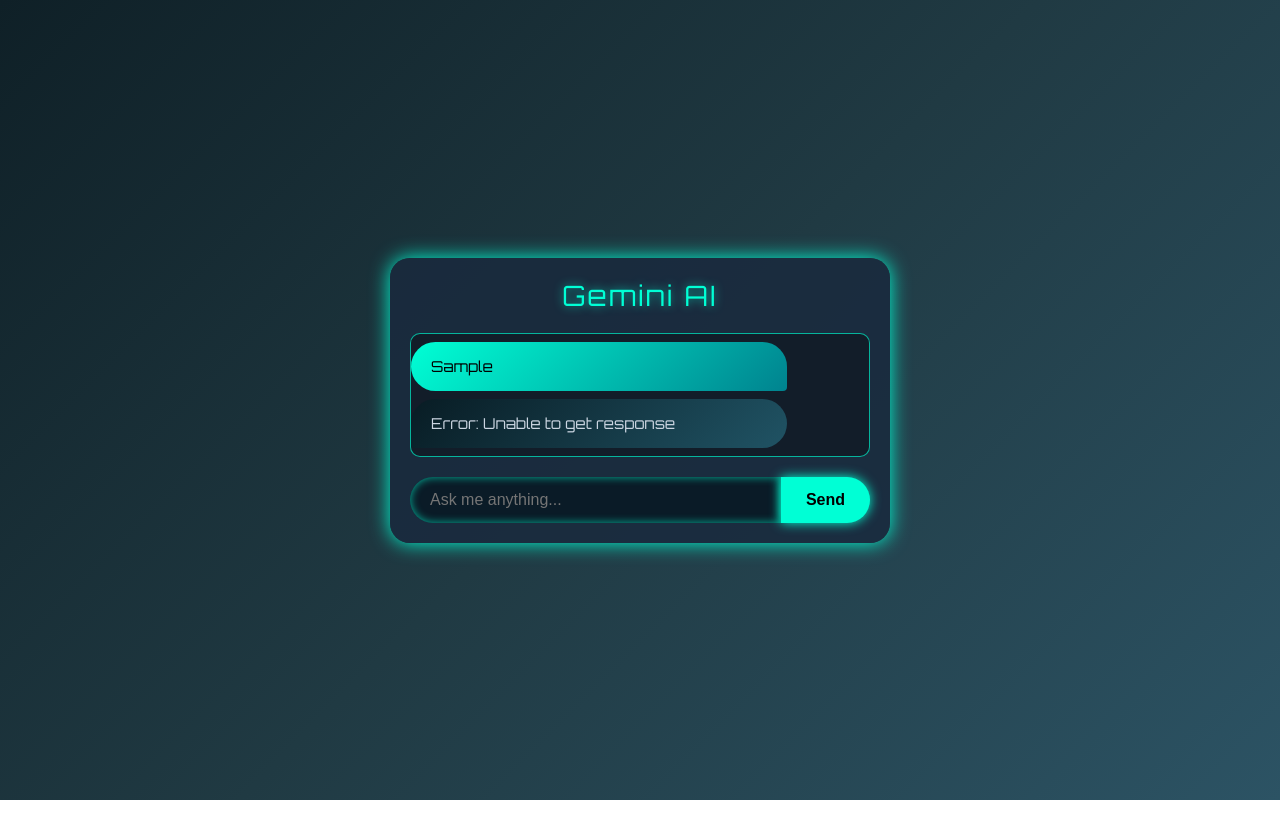
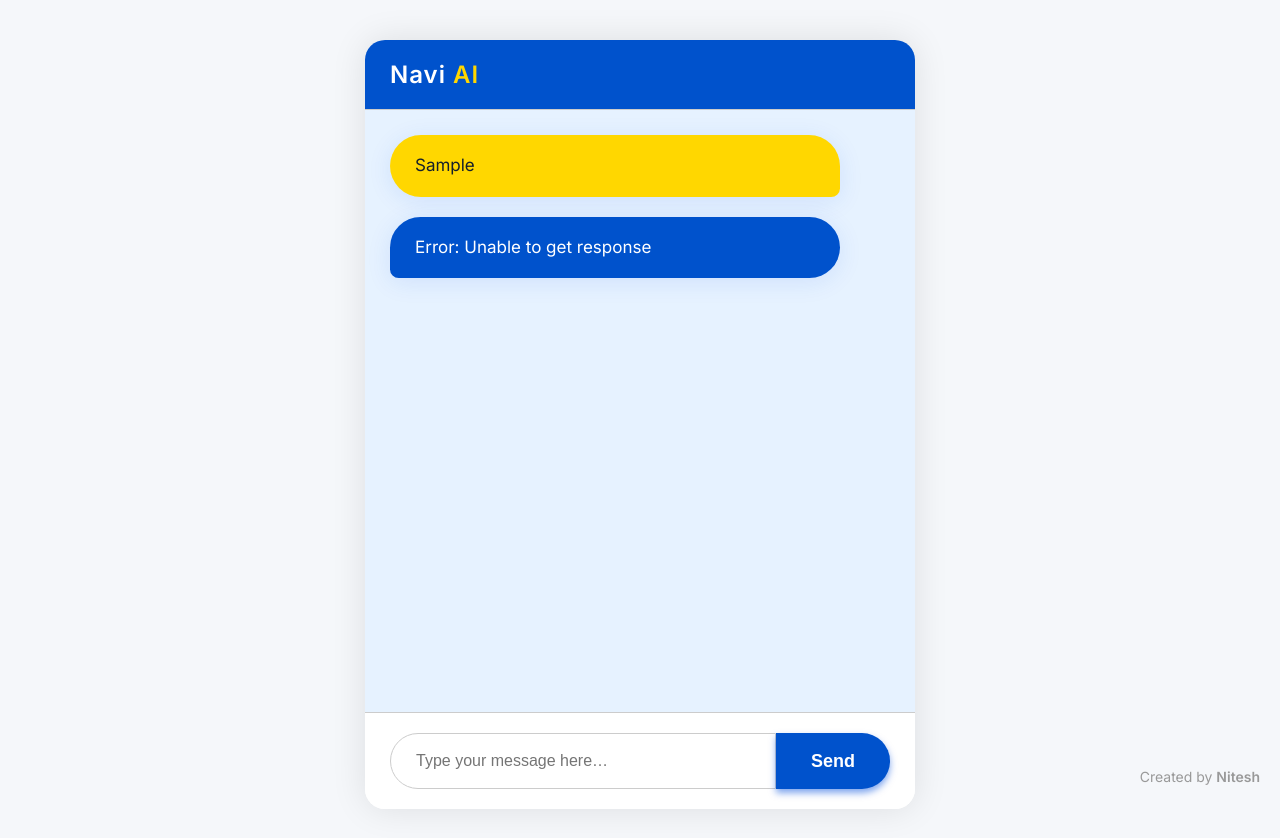
Before and after one commit to niteshver/perplexity-chatbot-backend, a website: page public/index.html in a window 1280 px wide. Both pictures are taken after typing "Sample" into the empty fields and a click on the button "Send". Before the commit the page ends 800 px from the top, so only its background shows below. Drawn offline with Linux system fonts and the light colour scheme; no server answers.

Commit message:
Revamp chat application UI and styles
Updated the title, styles, and structure of the chat application. Changed font, colors, and layout for improved aesthetics.

```diff
--- a/public/index.html
+++ b/public/index.html
@@ -3,108 +3,129 @@
 <head>
 <meta charset="UTF-8" />
 <meta name="viewport" content="width=device-width, initial-scale=1" />
-<title>Gemini Chatbot</title>
+<title>Navi AI Chat</title>
 <style>
-  @import url('https://fonts.googleapis.com/css2?family=Orbitron&display=swap');
+  @import url('https://fonts.googleapis.com/css2?family=Inter:wght@400;600&display=swap');
 
+  /* Reset & Base */
   body {
     margin: 0;
-    background: linear-gradient(135deg, #0f2027, #203a43, #2c5364);
-    height: 100vh;
-    font-family: 'Orbitron', sans-serif;
-    color: #cbd5e1;
+    background: #f5f7fa;
+    font-family: 'Inter', sans-serif;
+    color: #15202B;
     display: flex;
     justify-content: center;
-    align-items: center;
+    align-items: flex-start;
+    padding: 40px 0;
+    height: 100vh;
+    position: relative;
   }
 
-  #chat-container {
-    background: rgba(25, 42, 62, 0.85);
-    width: 460px;
-    max-width: 90vw;
+  #app {
+    width: 550px;
+    background: #ffffff;
+    box-shadow: 0 0 35px rgba(0, 0, 0, 0.1);
     border-radius: 20px;
-    box-shadow: 0 0 20px #00ffd5;
     display: flex;
     flex-direction: column;
-    padding: 20px;
+    overflow: hidden;
   }
 
-  header {
-    font-size: 28px;
-    color: #00ffd5;
-    text-align: center;
-    margin-bottom: 20px;
-    letter-spacing: 2px;
-    text-shadow: 0 0 10px #00ffd5aa;
+  /* Top Navigation */
+  nav {
+    background: #0052cc;
+    padding: 20px 25px;
+    color: white;
+    font-size: 24px;
+    font-weight: 600;
+    letter-spacing: 1px;
+    user-select: none;
   }
 
+  nav span {
+    color: #FFD700;
+  }
+
+  /* Chat Container */
+  #chat-container {
+    flex-grow: 1;
+    display: flex;
+    flex-direction: column;
+    height: 700px;
+  }
+
+  /* Messages Area */
   #messages {
-    flex: 1;
+    flex-grow: 1;
     overflow-y: auto;
-    padding-right: 10px;
-    border: 1px solid #00ffd5aa;
-    border-radius: 10px;
-    background: #121d29;
-    margin-bottom: 20px;
-    height: 400px;
+    padding: 25px 25px 0 25px;
+    background: #E6F2FF;
+    border-top: 1px solid #ccc;
   }
 
   .message {
-    max-width: 75%;
-    margin: 8px 0;
-    padding: 14px 20px;
-    border-radius: 30px;
-    font-size: 15px;
-    line-height: 1.4;
+    max-width: 80%;
+    margin-bottom: 20px;
+    padding: 18px 25px;
+    border-radius: 35px;
+    font-size: 17px;
+    line-height: 1.5;
+    box-shadow: 0 4px 24px rgb(0 78 221 / 10%);
     opacity: 0;
-    animation: fadeIn 0.6s forwards;
+    animation: fadeIn 0.5s forwards;
   }
 
-  .user {
-    background: linear-gradient(135deg, #00ffd5, #00838f);
-    align-self: flex-end;
-    color: #000;
-    border-bottom-right-radius: 5px;
+  .message.bot {
+    background: #0052cc;
+    color: white;
+    align-self: flex-start;
+    border-bottom-left-radius: 10px;
   }
 
-  .bot {
-    background: linear-gradient(135deg, #081c24, #205364);
-    color: #cbd5e1;
-    align-self: flex-start;
-    border-bottom-left-radius: 5px;
+  .message.user {
+    background: #FFD700;
+    color: #15202B;
+    align-self: flex-end;
+    border-bottom-right-radius: 10px;
   }
 
+  /* Input Area */
   #input-area {
     display: flex;
+    border-top: 1px solid #ccc;
+    background: white;
+    padding: 20px 25px;
   }
 
   #input {
-    flex: 1;
-    padding: 14px 20px;
-    border-radius: 30px 0 0 30px;
-    border: none;
+    flex-grow: 1;
+    padding: 18px 25px;
     font-size: 16px;
+    border-radius: 45px 0 0 45px;
+    border: 1px solid #ccc;
     outline: none;
-    background: #0a1b27;
-    color: #cbd5e1;
-    box-shadow: 0 0 8px #00ffd5aa inset;
+    transition: border-color 0.3s ease;
+  }
+
+  #input:focus {
+    border-color: #0052cc;
   }
 
   #send-btn {
-    background: #00ffd5;
+    background: #0052cc;
     border: none;
-    padding: 0 25px;
-    font-weight: bold;
-    font-size: 16px;
-    border-radius: 0 30px 30px 0;
+    padding: 0 35px;
+    font-size: 18px;
+    font-weight: 600;
+    border-radius: 0 45px 45px 0;
+    color: white;
     cursor: pointer;
-    box-shadow: 0 0 12px #00ffd5;
-    color: #000;
     transition: background 0.3s ease;
+    box-shadow: 0 4px 7px rgb(0 78 221 / 50%);
   }
 
   #send-btn:hover {
-    background: #00c3aa;
+    background: #003d99;
   }
 
   @keyframes fadeIn {
@@ -112,28 +133,53 @@
       opacity: 1;
     }
   }
+
+  /* Scrollbar */
+  #messages::-webkit-scrollbar {
+    width: 8px;
+  }
+  #messages::-webkit-scrollbar-thumb {
+    background-color: #0052cc;
+    border-radius: 20px;
+  }
+
+  /* Footer credit */
+  #footer-credit {
+    position: fixed;
+    bottom: 15px;
+    right: 20px;
+    color: #999;
+    font-size: 14px;
+    font-weight: 500;
+    font-family: 'Inter', sans-serif;
+    user-select: none;
+  }
 </style>
 </head>
 <body>
-  <div id="chat-container">
-    <header>Gemini AI</header>
-    <div id="messages" aria-live="polite" aria-label="Chat messages"></div>
-    <div id="input-area">
-      <input id="input" type="text" placeholder="Ask me anything..." aria-label="Type your message" />
-      <button id="send-btn" aria-label="Send message">Send</button>
+  <div id="app">
+    <nav>Navi <span>AI</span></nav>
+    <div id="chat-container">
+      <div id="messages" aria-live="polite" aria-label="Chat messages"></div>
+      <div id="input-area">
+        <input id="input" type="text" placeholder="Type your message here…" aria-label="Chat message input" autocomplete="off" />
+        <button id="send-btn" aria-label="Send message">Send</button>
+      </div>
     </div>
   </div>
 
+  <div id="footer-credit">Created by <strong>Nitesh</strong></div>
+
   <script>
-    const messagesDiv = document.getElementById('messages');
     const input = document.getElementById('input');
     const sendBtn = document.getElementById('send-btn');
+    const messagesDiv = document.getElementById('messages');
 
     function addMessage(text, className) {
-      const div = document.createElement('div');
-      div.className = 'message ' + className;
-      div.textContent = text;
-      messagesDiv.appendChild(div);
+      const msg = document.createElement('div');
+      msg.className = 'message ' + className;
+      msg.textContent = text;
+      messagesDiv.appendChild(msg);
       messagesDiv.scrollTop = messagesDiv.scrollHeight;
     }
 
@@ -149,13 +195,15 @@
           headers: { 'Content-Type': 'application/json' },
           body: JSON.stringify({ message: msg, history: [] })
         });
+
         if (!res.ok) {
           addMessage('Error: Unable to get response', 'bot');
           return;
         }
+
         const data = await res.json();
         addMessage(data.response, 'bot');
-      } catch (err) {
+      } catch(e) {
         addMessage('Error: Network problem', 'bot');
       }
     }
```
